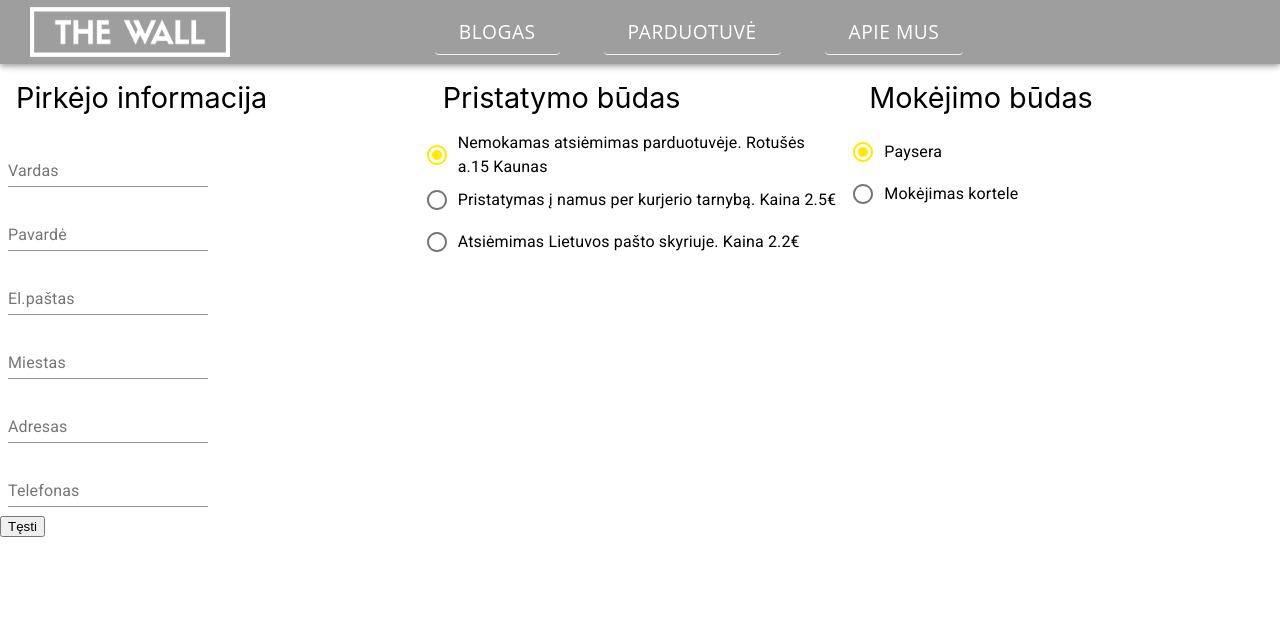
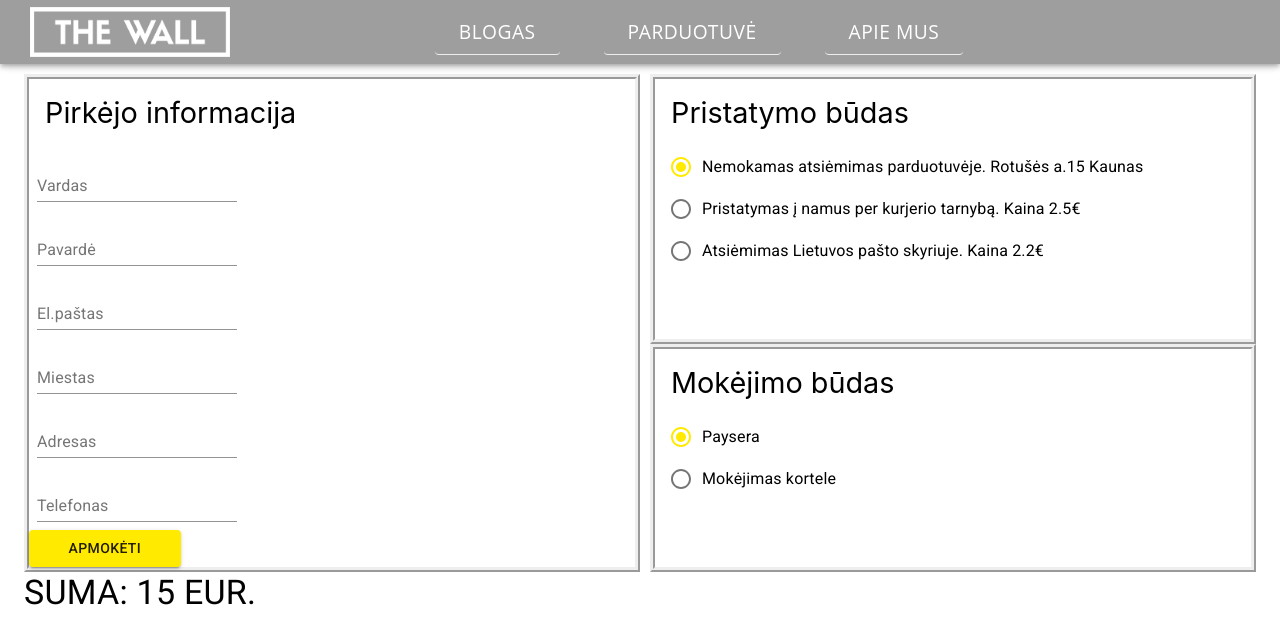
Before and after one commit to programotuojes/ktu-psi-sp, a React (Create React App) app in the folder frontend/: page /payment in a window 1280 px wide. Shown: the top 644 px of the page. Built offline with nearby package versions, Linux system fonts and the light colour scheme.

Commit message:
button and prepared for confirmation

```diff
--- a/frontend/src/pages/payment/Payment.js
+++ b/frontend/src/pages/payment/Payment.js
@@ -6,6 +6,7 @@ import makeStyles from '@material-ui/core/styles/makeStyles';
 import RadioGroup from '@material-ui/core/RadioGroup';
 import FormControlLabel from '@material-ui/core/FormControlLabel';
 import Radio from '@material-ui/core/Radio';
+import { Container, Typography } from '@material-ui/core';
 
 const useStyles = makeStyles({
   root: {
@@ -39,14 +40,21 @@ function Payment() {
         <title>{title}</title>
       </Helmet>
 
-      <Grid container className={classes.root} cols={3}>
-        <Grid item xs>
+      <Container>
+        <Grid container className={classes.root} style={{ marginTop: '10px' }}>
+          <Grid item xs={6} style={{ border: '5px ridge' }}>
             <div className={classes.title}>Pirkėjo informacija</div>
-          <UserInformation />
+            <UserInformation price={'15.00'} />
           </Grid>
-        <Grid item xs>
+          <Grid item container xs={6} style={{}}>
+            <Grid item xs={12} style={{ border: '5px ridge', marginLeft: '10px' }}>
               <div className={classes.title}>Pristatymo būdas</div>
-          <RadioGroup name="delivery" value={valueDelivery} onChange={handleChangeDelivery}>
+              <RadioGroup
+                style={{ marginLeft: '16px' }}
+                name="delivery"
+                value={valueDelivery}
+                onChange={handleChangeDelivery}
+              >
                 <FormControlLabel
                   value="shop"
                   control={<Radio />}
@@ -64,14 +72,24 @@ function Payment() {
                 />
               </RadioGroup>
             </Grid>
-        <Grid item xs>
+            <Grid item xs={12} style={{ border: '5px ridge', marginLeft: '10px' }}>
               <div className={classes.title}>Mokėjimo būdas</div>
-          <RadioGroup name="payment" value={valuePayment} onChange={handleChangePayment}>
+              <RadioGroup
+                style={{ marginLeft: '16px' }}
+                name="payment"
+                value={valuePayment}
+                onChange={handleChangePayment}
+              >
                 <FormControlLabel value="paysera" control={<Radio />} label="Paysera" />
                 <FormControlLabel value="card" control={<Radio />} label="Mokėjimas kortele" />
               </RadioGroup>
             </Grid>
           </Grid>
+        </Grid>
+        <Typography variant="h4" style={{ fontFamily: 'roboto' }}>
+          SUMA: 15 EUR.
+        </Typography>
+      </Container>
     </>
   );
 }
--- a/frontend/src/pages/payment/UserInformation.js
+++ b/frontend/src/pages/payment/UserInformation.js
@@ -2,6 +2,7 @@ import React from 'react';
 import TextField from '@material-ui/core/TextField';
 import { makeStyles } from '@material-ui/core/styles';
 import { useFormik } from 'formik';
+import { Button, Grid } from '@material-ui/core';
 
 const useStyles = makeStyles((theme) => ({
   root: {
@@ -157,7 +158,14 @@ export default function UserInformation() {
             </div>
           </div>
         </div>
-        <button type="submit">Tęsti</button>
+        <Grid container>
+          <Grid item xs={6}>
+            <Button variant="contained" color="secondary" type="submit" style={{ width: '50%' }}>
+              APMOKĖTI
+            </Button>
+          </Grid>
+          <Grid item xs={6}></Grid>
+        </Grid>
       </form>
     </>
   );
```
Lines whose indentation alone changed are shown as unchanged.
